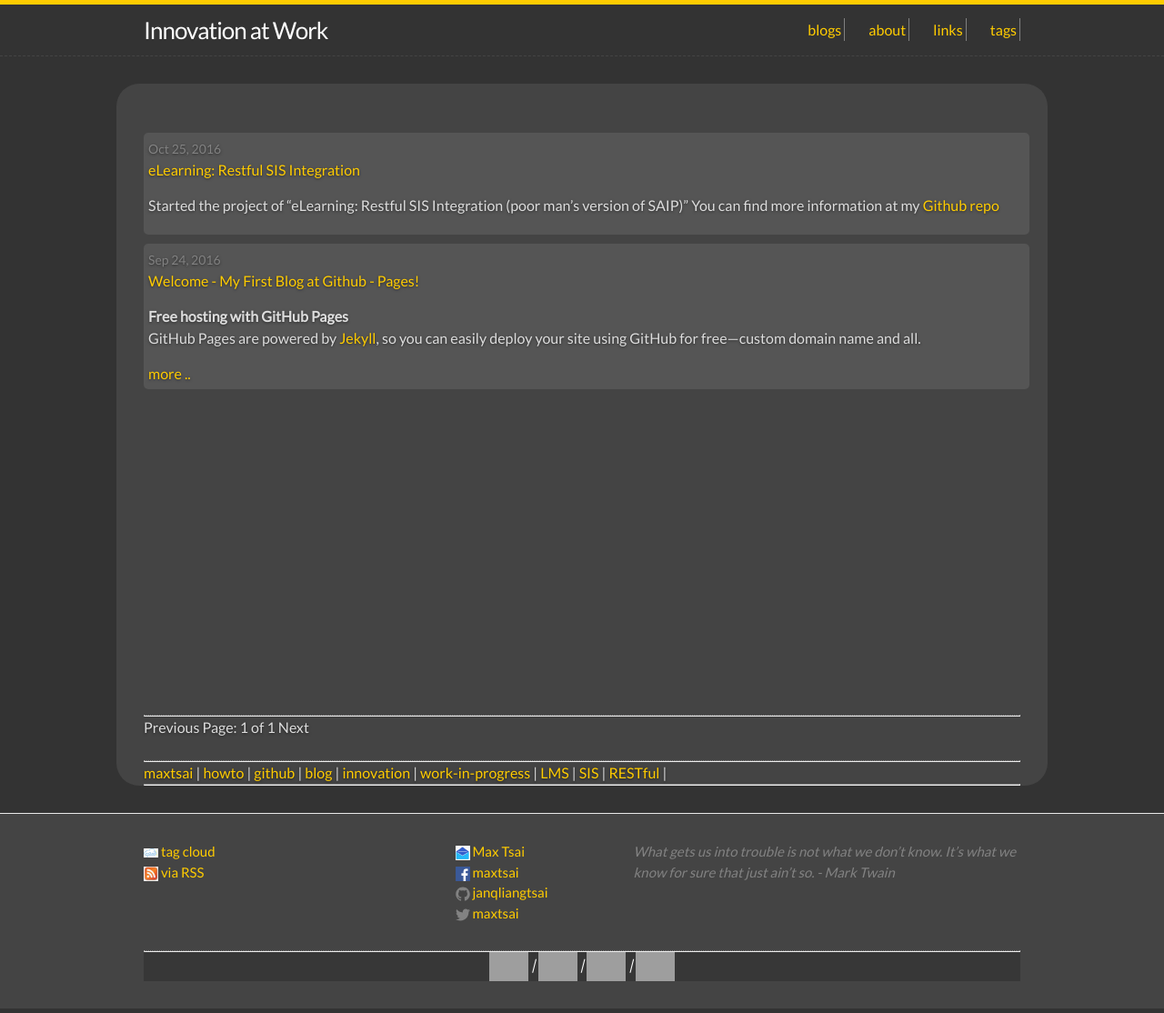
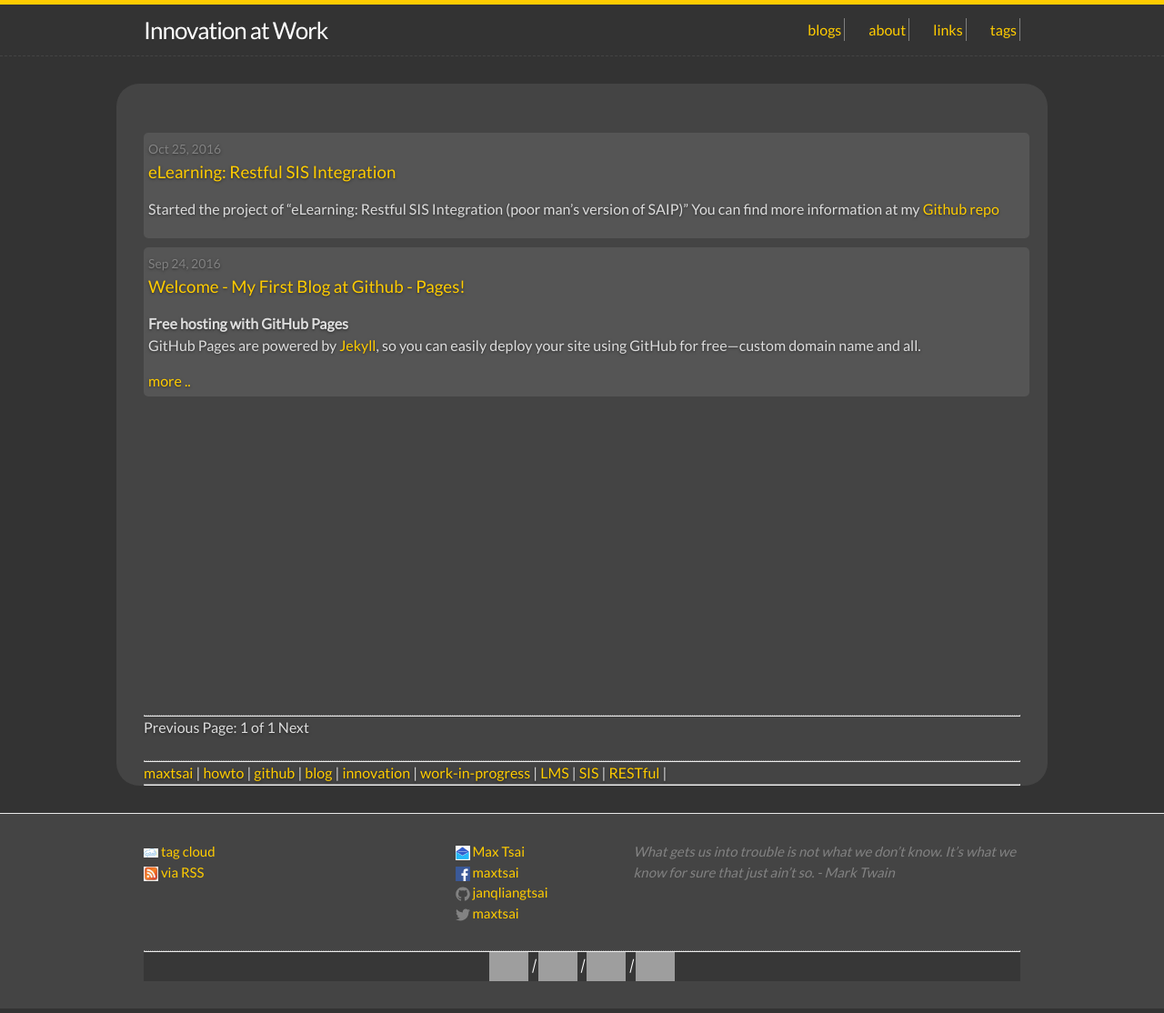
Before and after one commit to JANQLIANGTSAI/janqliangtsai.github.io, a Jekyll site: the page built from index.html, in a window 1280 px wide. Shown: the whole page at 91% size. Built offline with Jekyll 4.4.1, drawn with Linux system fonts in a browser that asks for light colours; the list of posts is cut into pages by our own code; grey boxes are pictures that could not be loaded.

Commit message:
main title h3

```diff
--- a/index.html
+++ b/index.html
@@ -19,9 +19,9 @@ layout: default
 
             <span class="post-meta">{{ post.date | date: "%b %-d, %Y" }}</span>
 
-            <p style="font-size: ">
+            <h3>
                 <a class="post-link" href="{{ post.url | prepend: site.baseurl }}">{{ post.title | escape }}</a>
-            </p>
+            </h3>
 
             {% if page.description %}<p>{{ page.description }}</p>{% endif %}
 
```
